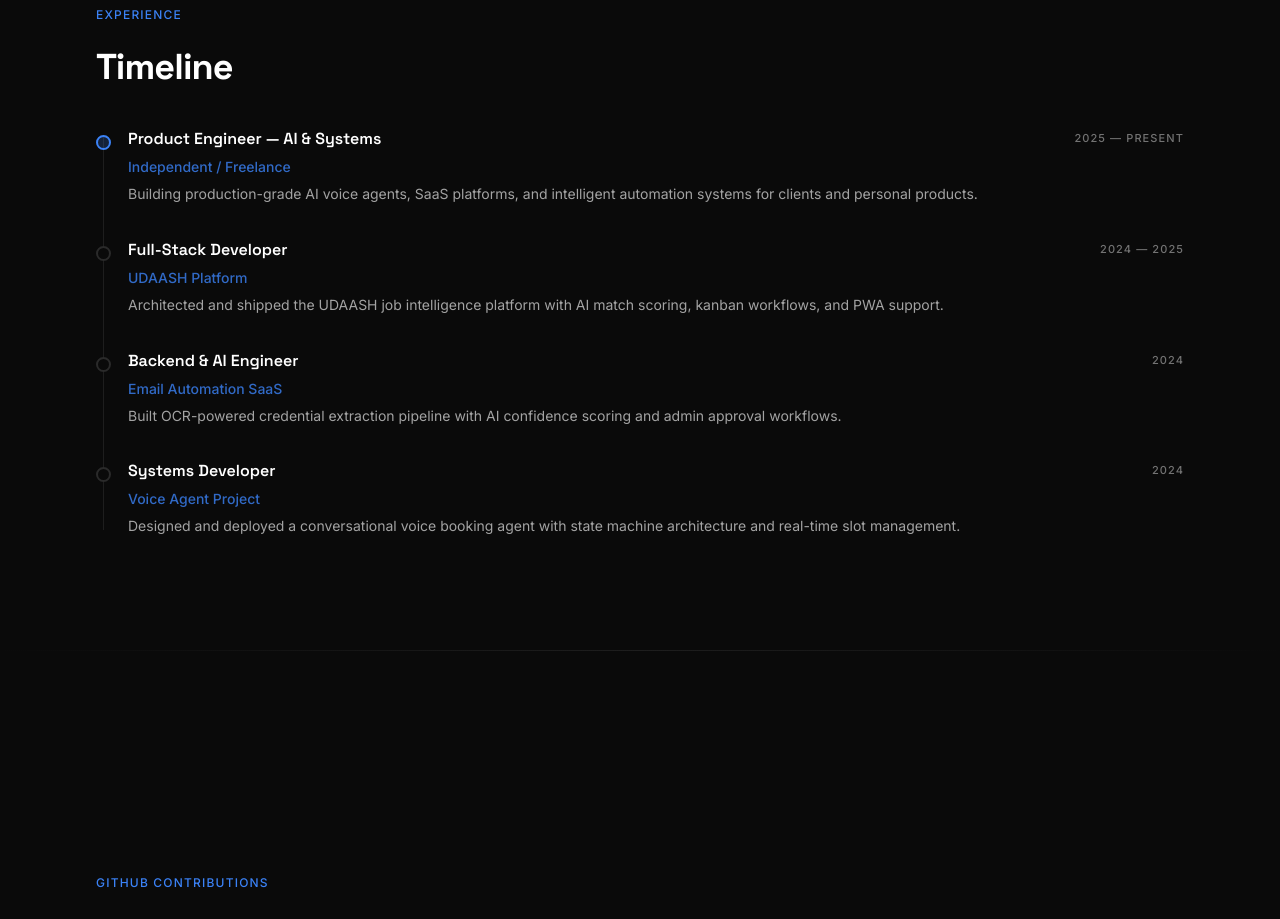
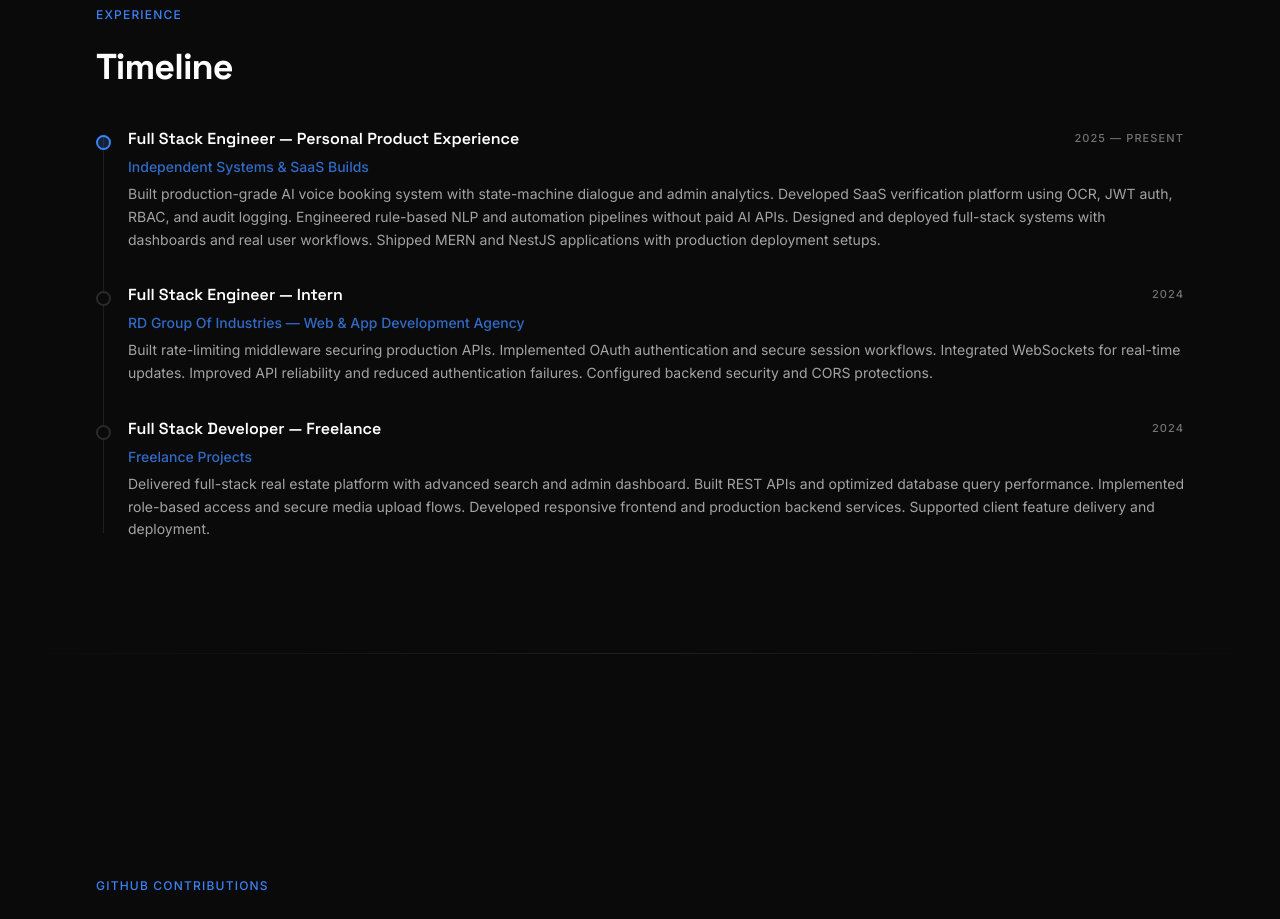
Before and after one commit to ashutoshpandey18/Portfolio-, a Next.js app: page / in a window 1280 px wide. Shown: the part 5060-5979 px from the top of the page. Built offline with nearby package versions, Linux system fonts and the light colour scheme.

Commit message:
Update Experience timeline with professional work history

```diff
--- a/components/Experience.tsx
+++ b/components/Experience.tsx
@@ -6,36 +6,29 @@ import AnimatedDivider from './AnimatedDivider';
 export default function Experience() {
   const timeline = [
     {
-      role: 'Product Engineer — AI & Systems',
-      company: 'Independent / Freelance',
+      role: 'Full Stack Engineer — Personal Product Experience',
+      company: 'Independent Systems & SaaS Builds',
       period: '2025 — Present',
       current: true,
       description:
-        'Building production-grade AI voice agents, SaaS platforms, and intelligent automation systems for clients and personal products.',
+        'Built production-grade AI voice booking system with state-machine dialogue and admin analytics. Developed SaaS verification platform using OCR, JWT auth, RBAC, and audit logging. Engineered rule-based NLP and automation pipelines without paid AI APIs. Designed and deployed full-stack systems with dashboards and real user workflows. Shipped MERN and NestJS applications with production deployment setups.',
+      tech: 'MERN • NestJS • OCR • Voice AI • Auth • SaaS Systems',
     },
     {
-      role: 'Full-Stack Developer',
-      company: 'UDAASH Platform',
-      period: '2024 — 2025',
-      current: false,
-      description:
-        'Architected and shipped the UDAASH job intelligence platform with AI match scoring, kanban workflows, and PWA support.',
-    },
-    {
-      role: 'Backend & AI Engineer',
-      company: 'Email Automation SaaS',
+      role: 'Full Stack Engineer — Intern',
+      company: 'RD Group Of Industries — Web & App Development Agency',
       period: '2024',
       current: false,
       description:
-        'Built OCR-powered credential extraction pipeline with AI confidence scoring and admin approval workflows.',
+        'Built rate-limiting middleware securing production APIs. Implemented OAuth authentication and secure session workflows. Integrated WebSockets for real-time updates. Improved API reliability and reduced authentication failures. Configured backend security and CORS protections.',
     },
     {
-      role: 'Systems Developer',
-      company: 'Voice Agent Project',
+      role: 'Full Stack Developer — Freelance',
+      company: 'Freelance Projects',
       period: '2024',
       current: false,
       description:
-        'Designed and deployed a conversational voice booking agent with state machine architecture and real-time slot management.',
+        'Delivered full-stack real estate platform with advanced search and admin dashboard. Built REST APIs and optimized database query performance. Implemented role-based access and secure media upload flows. Developed responsive frontend and production backend services. Supported client feature delivery and deployment.',
     },
   ];
 
```
